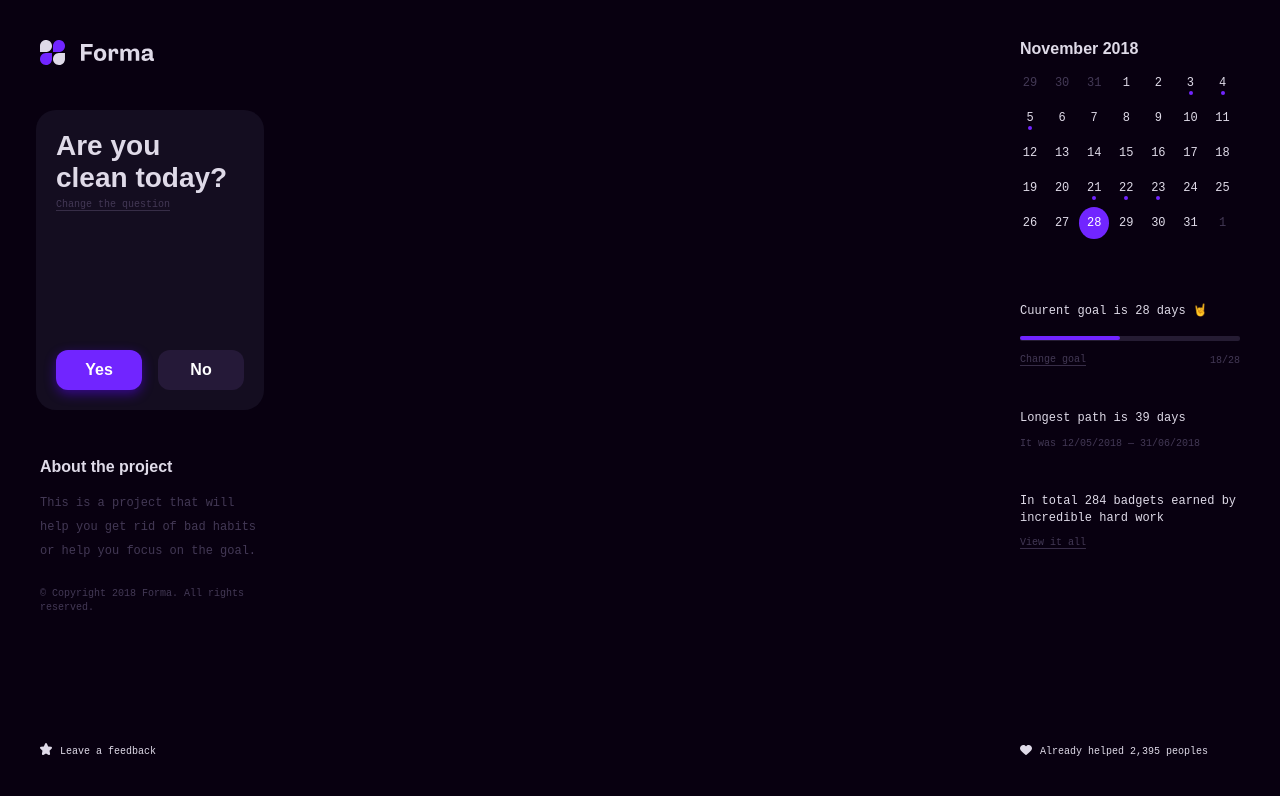
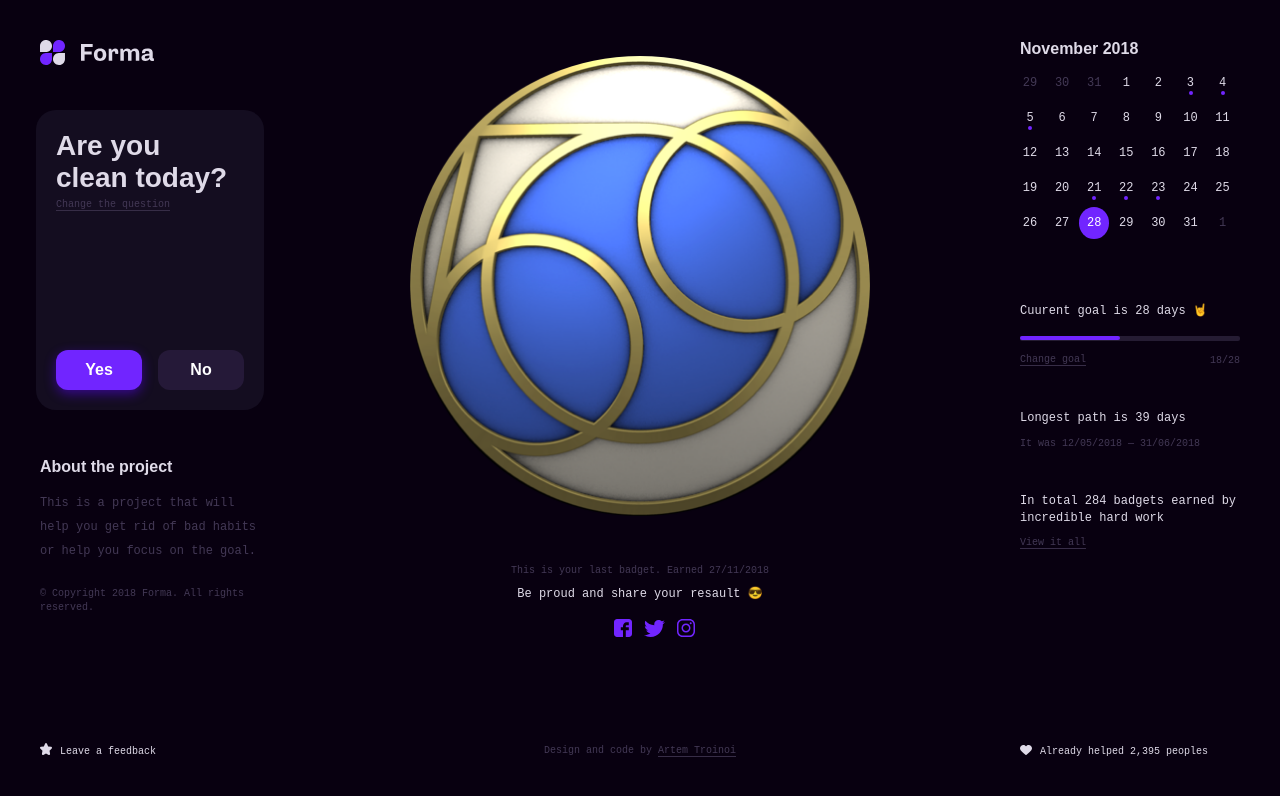
Before and after one commit to tematroinoi/forma-app, a Gatsby site: page / in a window 1280 px wide. Built offline with nearby package versions, Linux system fonts and the light colour scheme; Gatsby itself is replaced by a stand-in of ours; a web font is replaced by a local one.

Commit message:
css done

```diff
--- a/src/components/layout.css
+++ b/src/components/layout.css
@@ -170,7 +170,6 @@ p.copyright {
 
 
 
-
 .right-bar {
   width: 220px;
   height: 100%;
@@ -282,3 +281,51 @@ p.copyright {
 .totalCount {
   padding-bottom: 5px;
 }
+
+.main {
+  width: 460px;
+  height: 100%;
+  position: absolute;
+  margin-left: auto;
+  margin-right: auto;
+  left: 0;
+  right: 0;
+}
+
+.socialIcon li {
+  display: inline-block;
+  list-style-type: none;
+  padding-right: 12px;
+  transition: 0.3s;
+}
+
+.socialIcon li a {
+  border: none;
+}
+
+.socialIcon li:hover {
+  transform: translateY(-1px);
+}
+
+.badget {
+  margin-top: 56px;
+}
+
+.cheers {
+  text-align: center;
+  margin-top: 44px;
+}
+
+.cheers p {
+  padding-bottom: 10px;
+}
+
+.credits {
+  position: absolute;
+  bottom: 0;
+  margin-bottom: 34px;
+  margin-left: auto;
+  margin-right: auto;
+  left: 0;
+  right: 0;
+}
--- a/src/pages/index.js
+++ b/src/pages/index.js
@@ -6,7 +6,6 @@ import Image from '../components/image'
 
 const IndexPage = () => (
   <div>
-
     <div className='left-bar'>
 
       <div className='logo' >
@@ -53,6 +52,44 @@ const IndexPage = () => (
       </div>
     </div>
 
+    <div className='main'>
+
+      <div className='badget'>
+        <img src={require('../images/medal.png')} width='460px' />
+      </div>
+
+      <div className='cheers'>
+        <p>This is your last badget. Earned 27/11/2018</p>
+        <div className='text'>
+          <h3>Be proud and share your resault 😎</h3>
+        </div>
+
+        <div className='social'>
+          <ul className='socialIcon'>
+            <li>
+              <Link to='#'>
+                <img src={require('../images/facebook.svg')} width='18px' />
+              </Link>
+            </li>
+            <li>
+              <Link to='#'>
+                <img src={require('../images/twitter.svg')} width='21px' />
+              </Link>
+            </li>
+            <li>
+              <Link to='#'>
+                <img src={require('../images/instagram.svg')} width='18px' />
+              </Link>
+            </li>
+          </ul>
+        </div>
+
+        <div className='credits'>
+        <p>Design and code by <Link to='tematroinoi.com'>Artem Troinoi</Link></p>
+        </div>
+
+      </div>
+    </div>
 
 
     <div className='right-bar'>
@@ -143,6 +180,8 @@ const IndexPage = () => (
       </div>
 
     </div>
+
+
   </div>
 )
 
```
Also changed, not shown: src/images/facebook.svg (added), src/images/instagram.svg (added), src/images/medal.png (added), src/images/twitter.svg (added).
